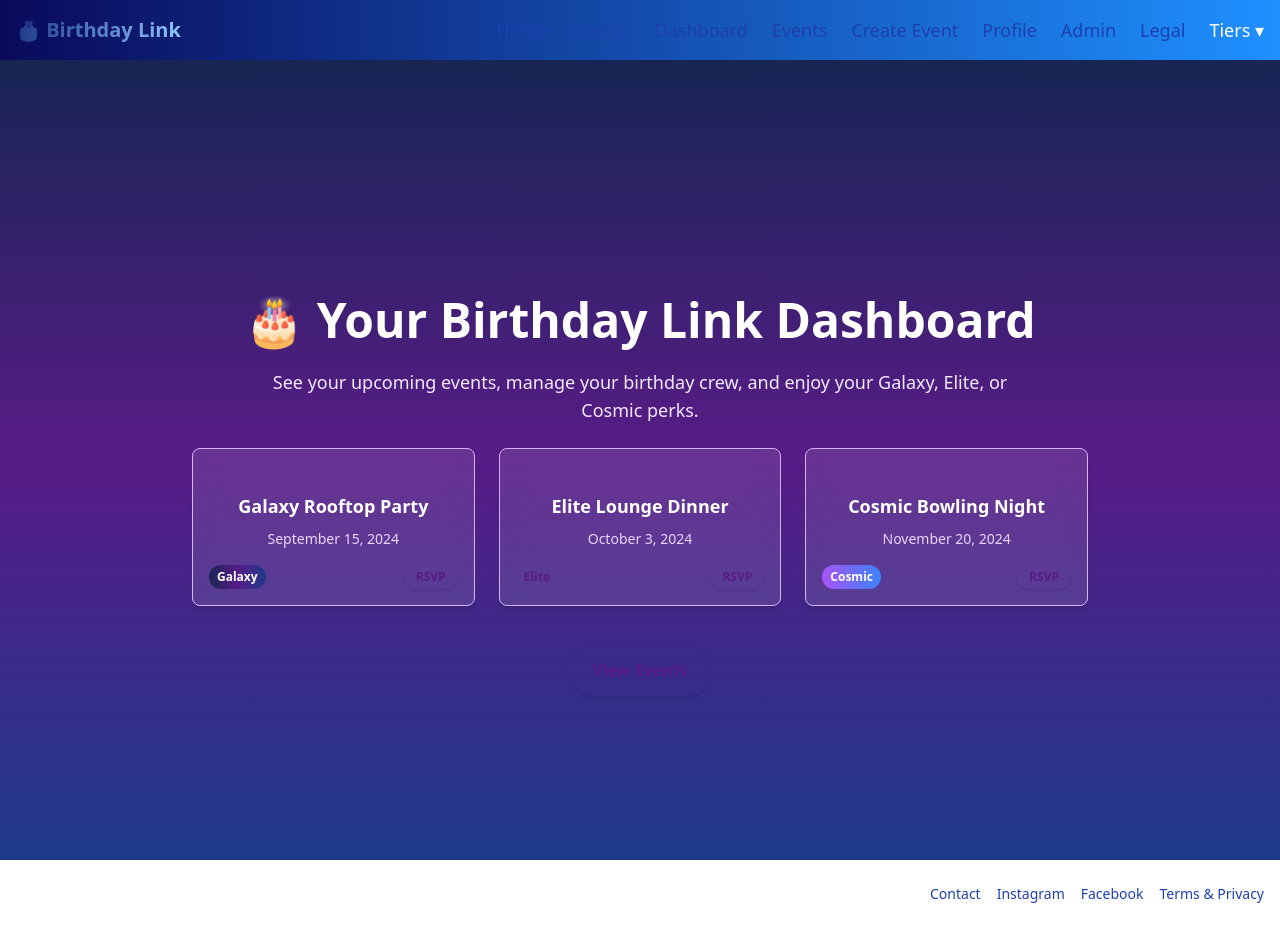
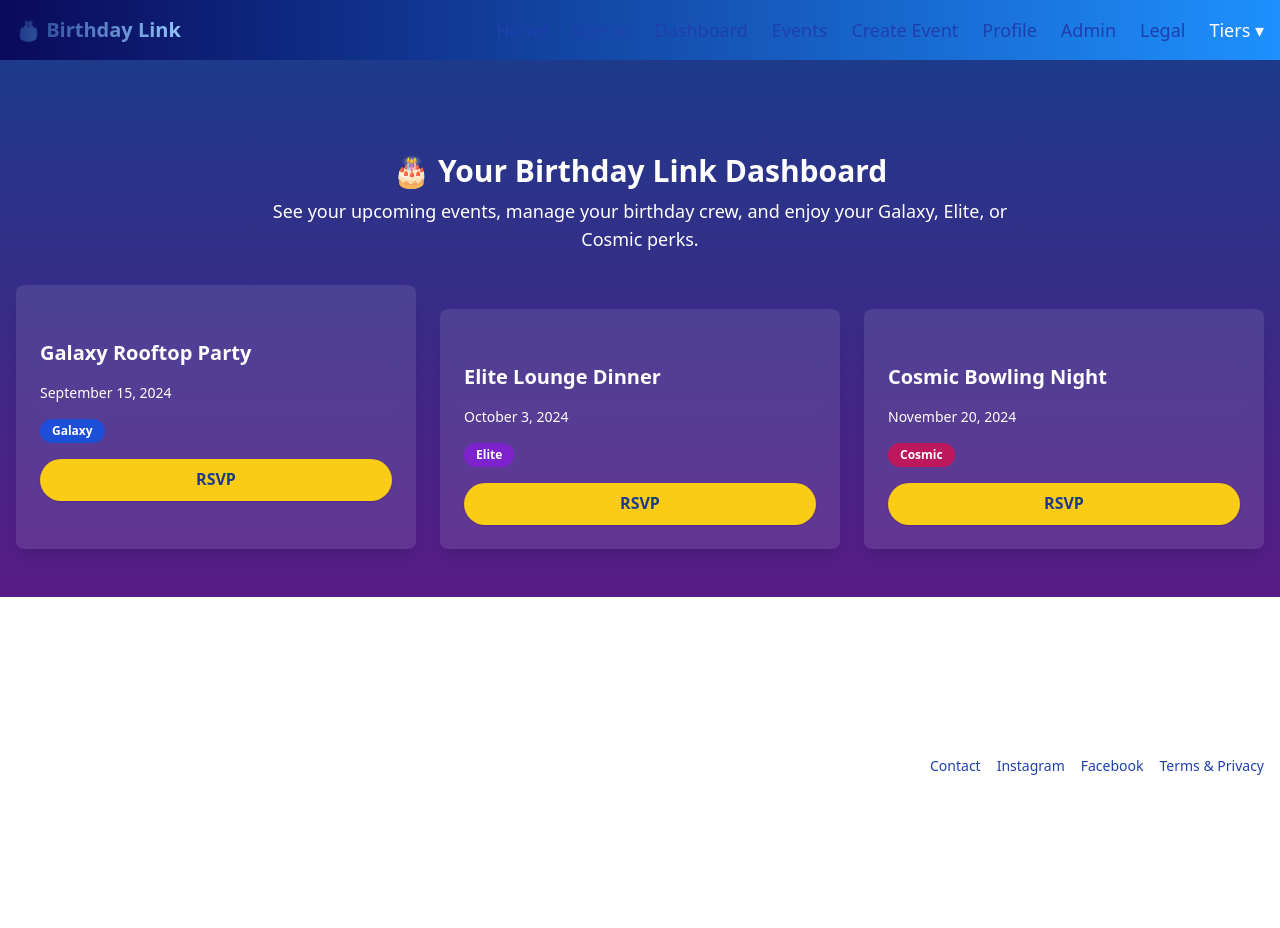
Before and after one commit to xytoxyto/birthday-link, a Next.js app: page /dashboard in a window 1280 px wide. After the commit the page ends 800 px from the top, so only its background shows below. Built offline with nearby package versions, Linux system fonts and the light colour scheme.

Commit message:
feat: add DashboardEvents and LoginPage components; update SignupPage structure

```diff
--- /dev/null
+++ b/src/app/dashboard/page.jsx
@@ -0,0 +1,9 @@
+import DashboardEvents from '@/components/DashboardEvents';
+
+export default function DashboardPage() {
+  return (
+    <main>
+      <DashboardEvents />
+    </main>
+  );
+}
--- /dev/null
+++ b/src/app/login/page.jsx
@@ -0,0 +1,34 @@
+import Link from 'next/link';
+
+export default function LoginPage() {
+  return (
+    <section className="bg-gradient-to-b from-blue-900 to-purple-900 py-12 px-4 text-center min-h-screen flex items-center justify-center">
+      <div className="max-w-md w-full mx-auto bg-white/10 backdrop-blur rounded-lg p-6 shadow-lg space-y-4">
+        <h1 className="text-3xl font-bold text-white mb-2">🎂 Welcome Back 🎉</h1>
+        <p className="text-white mb-4">Log in to access your Birthday Link account</p>
+
+        <input
+          type="email"
+          placeholder="Email"
+          className="w-full px-4 py-3 rounded-lg bg-white text-blue-900 shadow focus:outline-none focus:ring-2 focus:ring-yellow-400"
+        />
+
+        <input
+          type="password"
+          placeholder="Password"
+          className="w-full px-4 py-3 rounded-lg bg-white text-blue-900 shadow focus:outline-none focus:ring-2 focus:ring-yellow-400"
+        />
+
+        <button
+          className="w-full bg-yellow-400 text-blue-900 font-semibold px-4 py-3 rounded-full shadow hover:bg-yellow-300 transition-colors"
+        >
+          Log In
+        </button>
+
+        <p className="text-white text-sm">
+          Don't have an account? <Link href="/" className="underline hover:text-yellow-300">Sign up</Link>
+        </p>
+      </div>
+    </section>
+  );
+}
--- /dev/null
+++ b/src/app/page.jsx
@@ -0,0 +1,9 @@
+import SignupForm from '@/components/SignupForm';
+
+export default function HomePage() {
+  return (
+    <main>
+      <SignupForm />
+    </main>
+  );
+}
--- /dev/null
+++ b/src/components/DashboardEvents.jsx
@@ -0,0 +1,47 @@
+export default function DashboardEvents() {
+  return (
+    <section className="bg-gradient-to-b from-blue-900 to-purple-900 py-12 px-4">
+      <div className="max-w-3xl mx-auto text-center text-white mb-8">
+        <h1 className="text-3xl font-bold mb-2">🎂 Your Birthday Link Dashboard</h1>
+        <p className="text-lg">
+          See your upcoming events, manage your birthday crew, and enjoy your Galaxy, Elite, or Cosmic perks.
+        </p>
+      </div>
+
+      <div className="space-y-6 md:grid md:grid-cols-2 lg:grid-cols-3 md:gap-6">
+        <div className="rounded-lg bg-white/10 backdrop-blur p-6 shadow-lg text-white space-y-4">
+          <h2 className="text-xl font-bold">Galaxy Rooftop Party</h2>
+          <p className="text-sm">September 15, 2024</p>
+          <span className="inline-block px-3 py-1 rounded-full text-xs font-semibold bg-blue-700">
+            Galaxy
+          </span>
+          <button className="mt-4 w-full bg-yellow-400 text-blue-900 font-semibold px-4 py-2 rounded-full shadow hover:bg-yellow-300 transition">
+            RSVP
+          </button>
+        </div>
+
+        <div className="rounded-lg bg-white/10 backdrop-blur p-6 shadow-lg text-white space-y-4">
+          <h2 className="text-xl font-bold">Elite Lounge Dinner</h2>
+          <p className="text-sm">October 3, 2024</p>
+          <span className="inline-block px-3 py-1 rounded-full text-xs font-semibold bg-purple-700">
+            Elite
+          </span>
+          <button className="mt-4 w-full bg-yellow-400 text-blue-900 font-semibold px-4 py-2 rounded-full shadow hover:bg-yellow-300 transition">
+            RSVP
+          </button>
+        </div>
+
+        <div className="rounded-lg bg-white/10 backdrop-blur p-6 shadow-lg text-white space-y-4">
+          <h2 className="text-xl font-bold">Cosmic Bowling Night</h2>
+          <p className="text-sm">November 20, 2024</p>
+          <span className="inline-block px-3 py-1 rounded-full text-xs font-semibold bg-pink-700">
+            Cosmic
+          </span>
+          <button className="mt-4 w-full bg-yellow-400 text-blue-900 font-semibold px-4 py-2 rounded-full shadow hover:bg-yellow-300 transition">
+            RSVP
+          </button>
+        </div>
+      </div>
+    </section>
+  );
+}
--- a/src/components/SignupForm.jsx
+++ b/src/components/SignupForm.jsx
@@ -1,5 +1,4 @@
 import Link from 'next/link';
-import SignupForm from '@/components/SignupForm';
 
 export default function SignupPage() {
   return (
@@ -8,6 +7,7 @@ export default function SignupPage() {
     </main>
   );
 }
+
 export default function SignupForm() {
   return (
     <section className="bg-gradient-to-b from-blue-900 to-purple-900 py-12 px-4 text-center">
```
